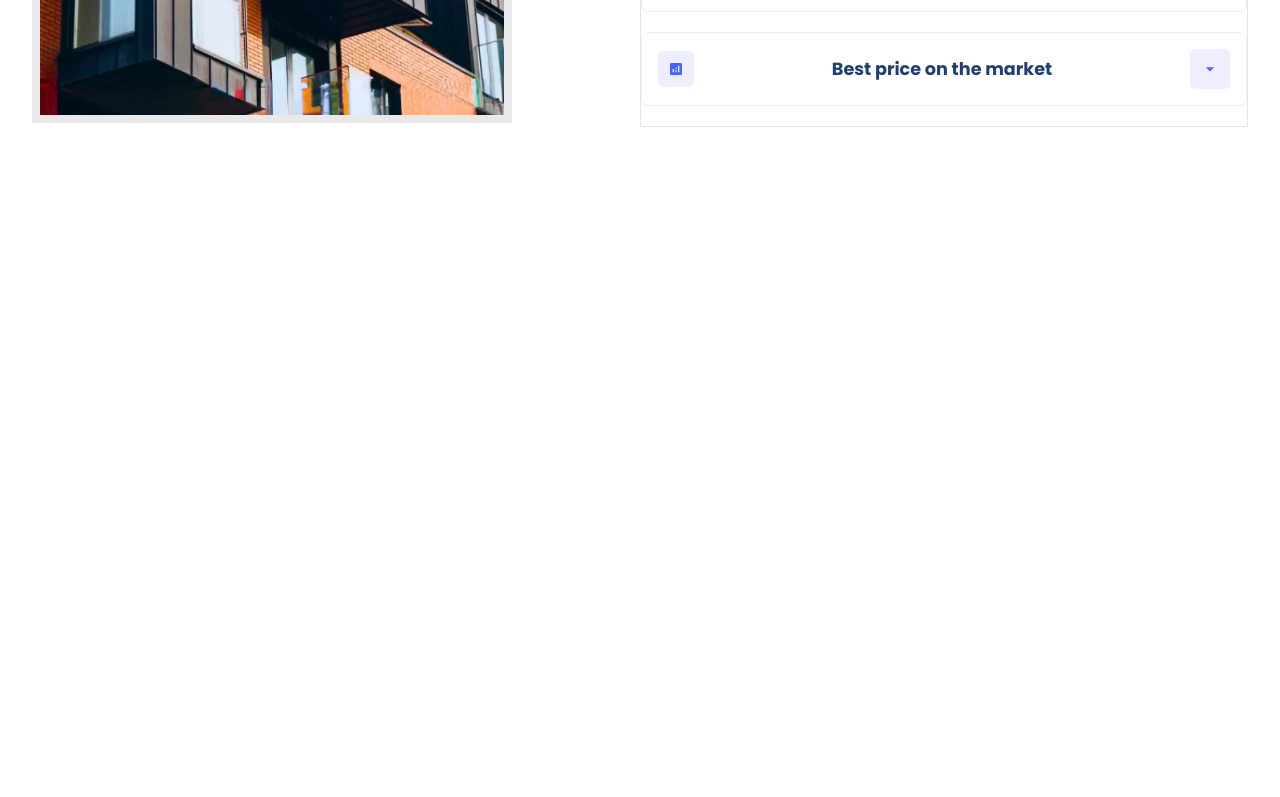
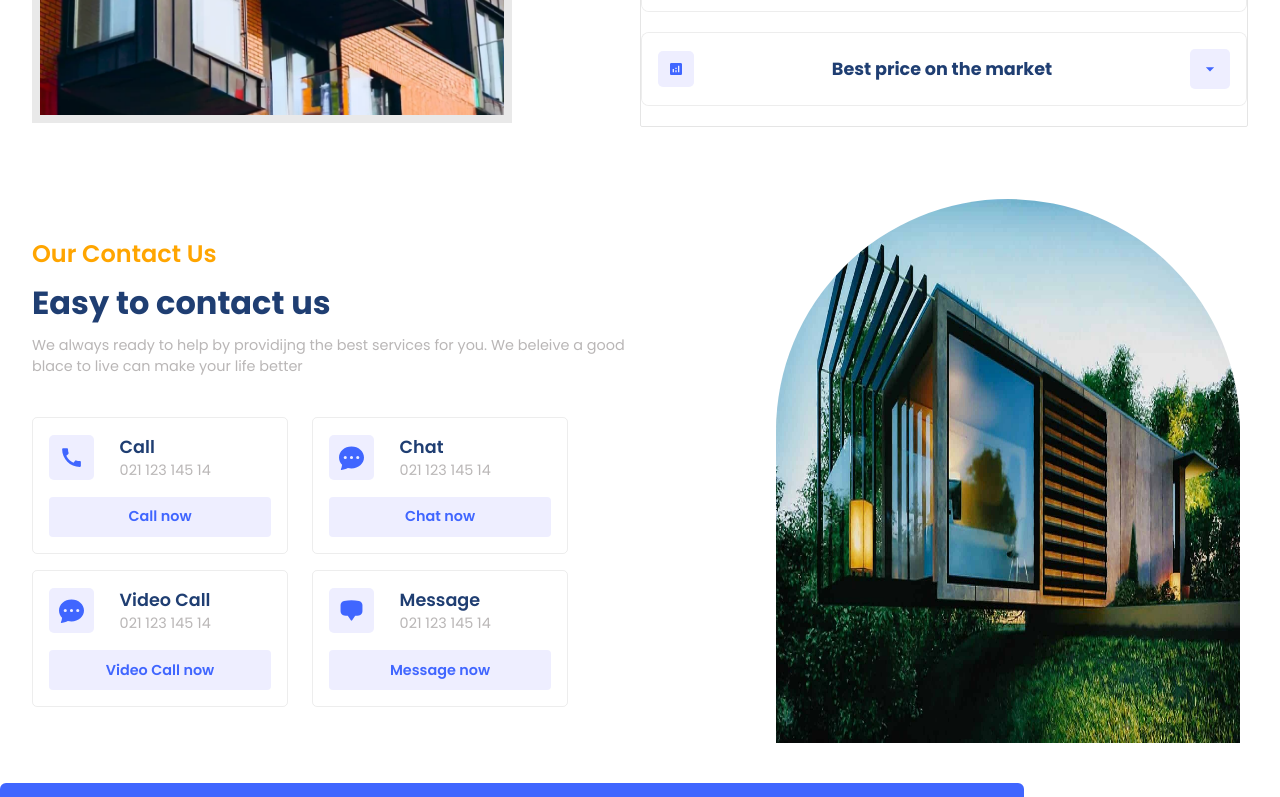
Before and after one commit to MADEYE42/College--Nest, a React (Vite) app: page / in a window 1280 px wide. Shown: the part 2000-2797 px from the top of the page. Before the commit the page ends 2159 px from the top, so only its background shows below. Built offline with nearby package versions, Linux system fonts and the light colour scheme.

Commit message:
Contact done

```diff
--- a/src/App.jsx
+++ b/src/App.jsx
@@ -4,6 +4,9 @@
 import Companies from "./components/Companies/companies";
 import Resdiences from "./components/Residences/Resdiences";
 import Values from "./components/Values/Values";
+import GetStarted from "./components/GetStarted/GetStarted";
+import Footer from "./components/Footer/Footer";
+import Contact from "./components/Contact/Contact";
 
 function App() {
   return (
@@ -16,6 +19,9 @@
       <Companies/>
       <Resdiences />
       <Values />
+      <Contact />
+      <GetStarted />
+      <Footer />
     </div>
   );
 }
--- /dev/null
+++ b/src/components/Contact/Contact.css
@@ -0,0 +1,75 @@
+.c-container {
+    justify-content: space-between;
+  }
+  .c-container > div {
+    flex: 1;
+  }
+  .c-right {
+    width: 100%;
+  }
+  .c-left {
+    gap: 0.5rem;
+  }
+  .contactModes {
+    margin-top: 2rem;
+    gap: 1rem;
+  }
+  .contactModes .row {
+    gap: 1.5rem;
+  }
+  .mode {
+    width: 16rem;
+    padding: 1rem;
+    border: 0.8px solid rgba(128, 128, 128, 0.143);
+    border-radius: 5px;
+    gap: 1rem;
+    transition: all 300ms ease-in;
+  }
+  .mode .button {
+    width: 100%;
+    background: var(--lightBlue);
+    color: var(--blue);
+    font-size: 0.9rem;
+    font-weight: 600;
+  }
+  .mode > :nth-child(1) {
+    width: 100%;
+    gap: 1.6rem;
+  }
+  .mode .detail .primaryText {
+    font-size: 1.1rem;
+    font-weight: 600;
+  }
+
+  .mode:hover {
+    scale: 1.1;
+    box-shadow: var(--shadow);
+  }
+
+  .mode .button:hover {
+    background: var(--blue-gradient);
+    color: white;
+    scale: 0.8;
+  }
+
+  @media (max-width: 1024px) {
+    .c-container {
+      flex-direction: column;
+    }
+    .c-right {
+      justify-content: center;
+    }
+  }
+  @media (max-width: 1024px)
+  {
+      .contactModes{
+          width: 100%;
+      }
+      .row{
+          flex-direction: column;
+          width: 100%;
+      }
+      .mode{
+          width: 100%;
+      }
+  }
--- /dev/null
+++ b/src/components/Contact/Contact.jsx
@@ -0,0 +1,91 @@
+import React from "react";
+import "./Contact.css";
+import { MdCall } from "react-icons/md";
+import { BsFillChatDotsFill } from "react-icons/bs";
+import {HiChatBubbleBottomCenter} from 'react-icons/hi2'
+const Contact = () => {
+  return (
+    <div id="contact-us" className="c-wrapper">
+      <div className="paddings innerWidth flexCenter c-container">
+        {/* left side */}
+        <div className="flexColStart c-left">
+          <span className="orangeText">Our Contact Us</span>
+          <span className="primaryText">Easy to contact us</span>
+          <span className="secondaryText">
+            We always ready to help by providijng the best services for you. We
+            beleive a good blace to live can make your life better{" "}
+          </span>
+
+          <div className="flexColStart contactModes">
+            {/* first row */}
+            <div className="flexStart row">
+              <div className="flexColCenter mode">
+                <div className="flexStart">
+                  <div className="flexCenter icon">
+                    <MdCall size={25} />
+                  </div>
+                  <div className="flexColStart detail">
+                    <span className="primaryText">Call</span>
+                    <span className="secondaryText">021 123 145 14</span>
+                  </div>
+                </div>
+                <div className="flexCenter button">Call now</div>
+              </div>
+
+              <div className="flexColCenter mode">
+                <div className="flexStart">
+                  <div className="flexCenter icon">
+                    <BsFillChatDotsFill size={25} />
+                  </div>
+                  <div className="flexColStart detail">
+                    <span className="primaryText">Chat</span>
+                    <span className="secondaryText">021 123 145 14</span>
+                  </div>
+                </div>
+                <div className="flexCenter button">Chat now</div>
+              </div>
+            </div>
+
+            {/* second row */}
+            <div className="flexStart row">
+              <div className="flexColCenter mode">
+                <div className="flexStart">
+                  <div className="flexCenter icon">
+                    <BsFillChatDotsFill size={25} />
+                  </div>
+                  <div className="flexColStart detail">
+                    <span className="primaryText">Video Call</span>
+                    <span className="secondaryText">021 123 145 14</span>
+                  </div>
+                </div>
+                <div className="flexCenter button">Video Call now</div>
+              </div>
+
+              <div className="flexColCenter mode">
+                <div className="flexStart">
+                  <div className="flexCenter icon">
+                    <HiChatBubbleBottomCenter size={25} />
+                  </div>
+                  <div className="flexColStart detail">
+                    <span className="primaryText">Message</span>
+                    <span className="secondaryText">021 123 145 14</span>
+                  </div>
+                </div>
+                <div className="flexCenter button">Message now</div>
+              </div>
+            </div>
+          </div>
+        </div>
+
+        {/* right side */}
+        <div className="flexEnd c-right">
+          <div className="image-container">
+            <img src="./contact.jpg" alt="" />
+          </div>
+        </div>
+      </div>
+    </div>
+  );
+};
+
+export default Contact;
--- /dev/null
+++ b/src/components/Footer/Footer.jsx
@@ -0,0 +1,9 @@
+import React from 'react'
+import './Footer.css'
+const Footer = () => {
+  return (
+    <div>Footer</div>
+  )
+}
+
+export default Footer
--- /dev/null
+++ b/src/components/GetStarted/GetStarted.css
@@ -0,0 +1,10 @@
+.g-wrapper{
+    background:var(--blue);
+    width: 80%;
+    border: 8px solid var(--blue,0.45);
+    border-radius: 6px;
+    overflow: hidden;
+}
+h2{
+color: white;
+}
--- /dev/null
+++ b/src/components/GetStarted/GetStarted.jsx
@@ -0,0 +1,13 @@
+import React from 'react';
+import './GetStarted.css'
+
+const GetStarted = () => {
+  return (
+    <div className="flexCenter paddings innerWidth g-wrapper">
+        <h2>Get started with Homyz</h2>
+        <p className="secondaryText">Subscribe and find super attractive price quotes from us.<br/>Find your residence soon</p>
+    </div>
+      )
+}
+
+export default GetStarted
```
Also changed, not shown: src/components/Footer/Footer.css (added).
